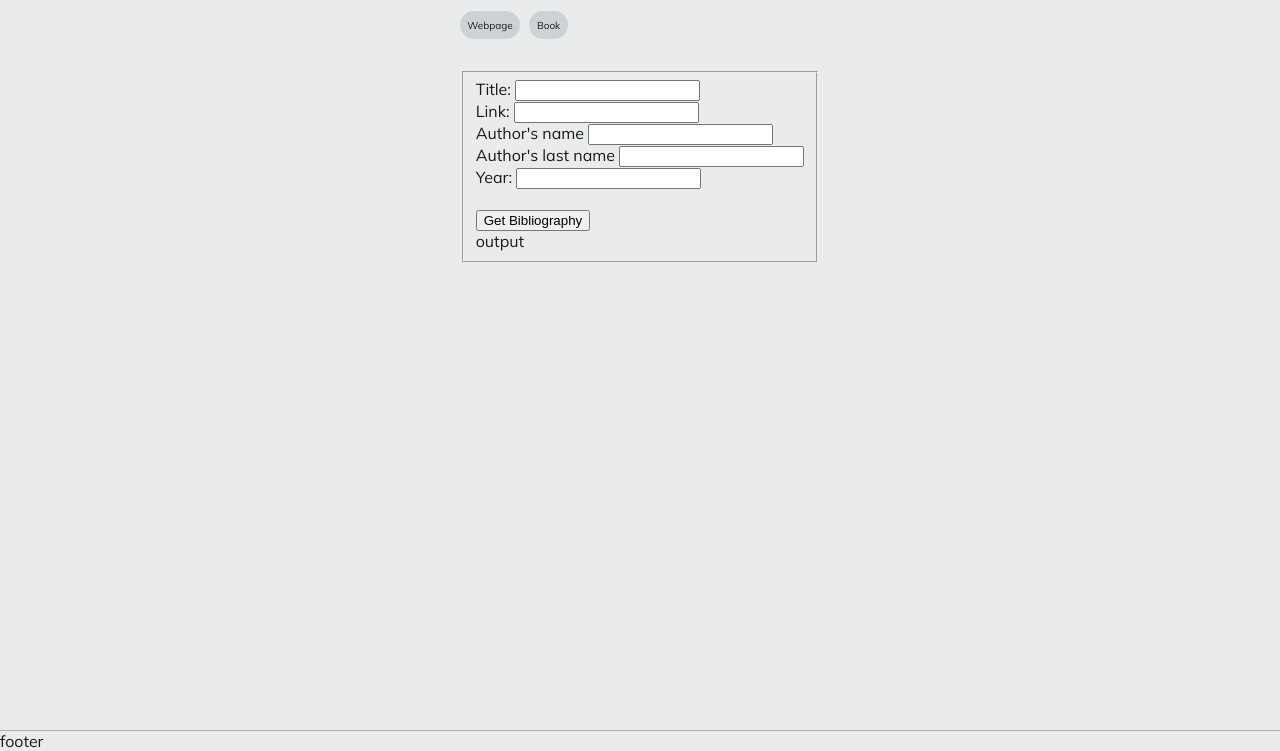
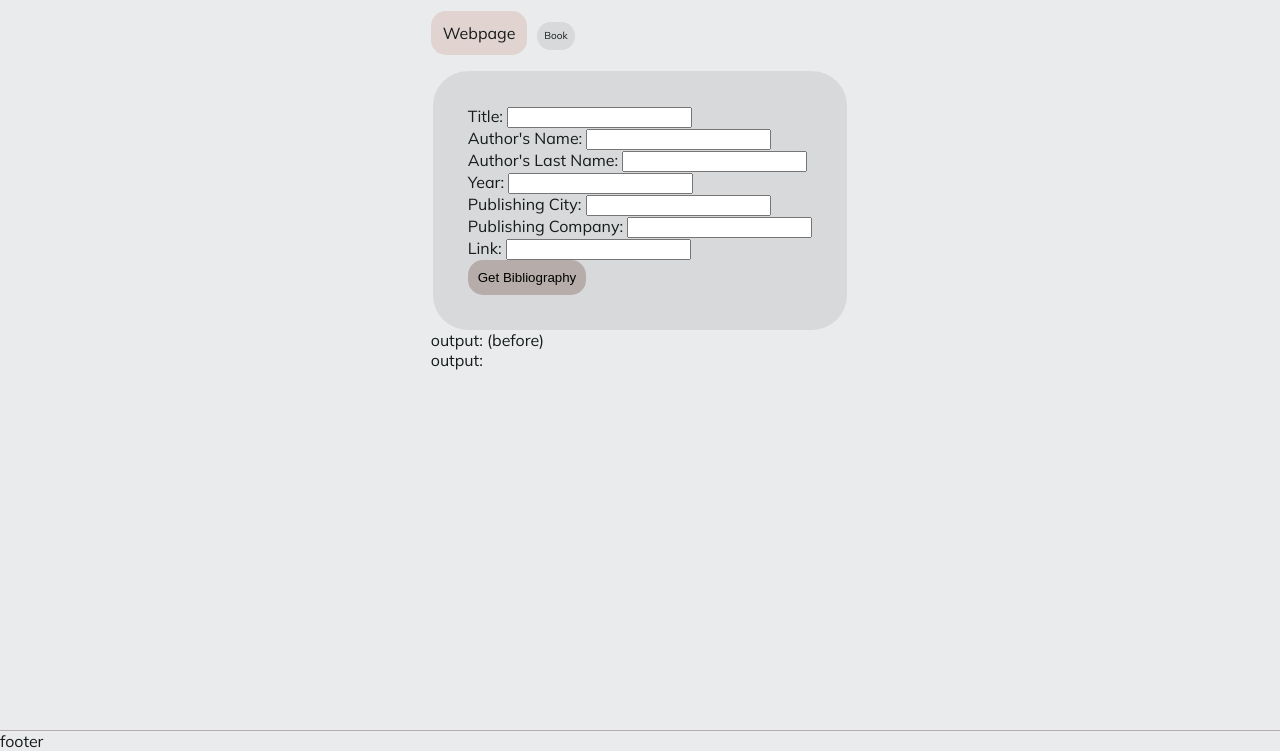
Before and after one commit to DanielRamirez404/bibliography-generator, a plain HTML site: page index.html in a window 1280 px wide. Shown: the part 49-800 px from the top of the page. Drawn offline with Linux system fonts and the light colour scheme.

Commit message:
styled main buttons

```diff
--- a/index.html
+++ b/index.html
@@ -5,6 +5,7 @@
     <meta name="viewport" content="width=device-width, initial-scale=1.0">
     <link rel="stylesheet" href="styles/main-style.css">
     <link rel="stylesheet" href="styles/colors.css">
+    <link rel="stylesheet" href="styles/source-style.css">
     <link rel="preconnect" href="https://fonts.googleapis.com">
     <link rel="preconnect" href="https://fonts.gstatic.com" crossorigin>
     <link href="https://fonts.googleapis.com/css2?family=Mulish&family=Nova+Square&display=swap" rel="stylesheet">
@@ -24,33 +25,46 @@
     </header>
     <main>
       <form class="type-selection">
-        <input type="radio" id="webpage" name="source-type">
+        <input type="radio" id="webpage" name="source-type" checked="checked">
         <label for="webpage">Webpage</label>
         <input type="radio" id="book" name="source-type">
         <label for="book">Book</label>
       </form>
-      <form>
+      <form class="source-info">
         <fieldset>
-          <label for="title">Title:</label>
-          <input type="text" name="title">
-          <br>
-          <label for="link">Link:</label>
-          <input type="text" name="link">
-          <br>
-          <label for="name">Author's name</label>
-          <input type="text" name="name">
-          <br>
-          <label for="last-name">Author's last name</label>
-          <input type="text" name="last-name">
-          <br>
-          <label for="year">Year:</label>
-          <input type="text" name="year">
-          <br>
-          <br>
+          <div class="data-input">
+            <label for="title">Title:</label>
+            <input type="text" name="title">
+          </div>
+          <div class="data-input">
+            <label for="name">Author's Name:</label>
+            <input type="text" name="name">
+          </div>
+          <div class="data-input">
+            <label for="last-name">Author's Last Name:</label>
+            <input type="text" name="last-name">
+          </div>
+          <div class="data-input">
+            <label for="year">Year:</label>
+            <input type="text" name="year">
+          </div>
+          <div class="data-input">
+            <label for="city">Publishing City:</label>
+            <input type="text" name="city">
+          </div>
+          <div class="data-input">
+            <label for="company">Publishing Company:</label>
+            <input type="text" name="company">
+          </div>
+          <div class="data-input">
+            <label for="link">Link:</label>
+            <input type="text" name="link">
+          </div>
           <button>Get Bibliography</button>
-          <br>
-          <output>output</output>
         </fieldset>
+        <output>output: (before)</output>
+        <br>
+        <output>output:</output>
       </form>
     </main>
     <footer>
--- a/styles/colors.css
+++ b/styles/colors.css
@@ -1,8 +1,9 @@
 :root {
+  --transparent-background: rgba(0, 0, 0, 0.08);
   --background: #e9ebec;
   --text: #171b1c;
   --primary: #b6adaa;
-  --secondary: #cdd3d5;
+  --secondary: #e1d4d0;
   --accent: #746763;
 }
 
@@ -19,9 +20,25 @@ header, footer {
 }
 
 input[type="radio"] + label  {
+  background-color: var(--transparent-background);
+}
+
+input[type="radio"]:checked + label  {
   background-color: var(--secondary);
 }
 
-input[type="radio"]:checked + label  {
+.source-info fieldset {
+  background-color: var(--transparent-background);
+}
+
+button {
   background-color: var(--primary);
 }
+
+button:active {
+  opacity: 0.7;
+}
+
+button:hover {
+  box-shadow: 0px 3px 10px 1px var(--primary);
+}
--- a/styles/main-style.css
+++ b/styles/main-style.css
@@ -54,3 +54,16 @@ footer {
   height: 50px;
   margin: 10px 0px;
 }
+
+button {
+  cursor: pointer;
+  padding: 0.75em;
+  border-radius: 15px;
+  border: none;
+  user-select: none;
+  transition: all 0.15s;
+}
+
+button:hover {
+  transform: translate(0, -3px);
+}
--- /dev/null
+++ b/styles/source-style.css
@@ -0,0 +1,5 @@
+.source-info fieldset {
+  border: none;
+  padding: 35px;
+  border-radius: 35px;
+}
```
